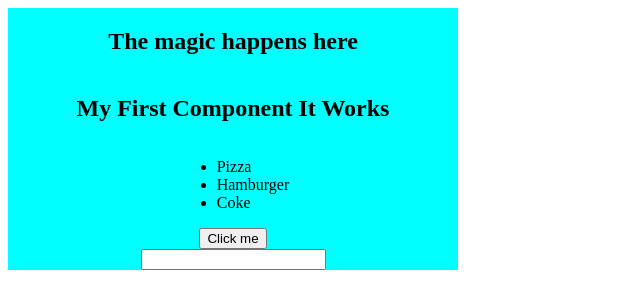
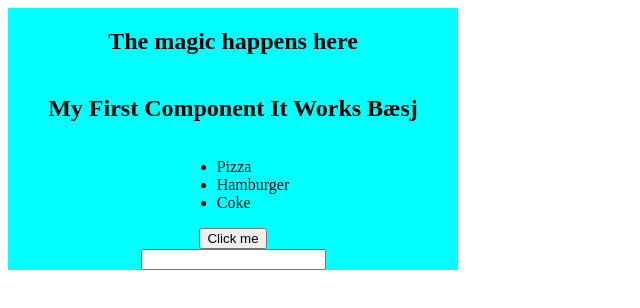
Before and after one commit to ivkval/react-v1-ivarK, a React (Create React App) app: page / in a window 1280 px wide. Shown: the top 308 px of the page, without its empty margins (0-640 px from the left). Built offline with nearby package versions, Linux system fonts and the light colour scheme.

Commit message:
initial commit

```diff
--- a/src/App.js
+++ b/src/App.js
@@ -22,7 +22,7 @@ const App = () => {
   return (
     <Wrapper>
       <h1>The magic happens here</h1>
-      <Mycomponent title={'It Works'} />
+      <Mycomponent title={'It Works Bæsj'} />
       <Food food={food} />
       <button onClick={click}>Click me</button>
       <Alert getMessage={getMessage} value={message} />
```
